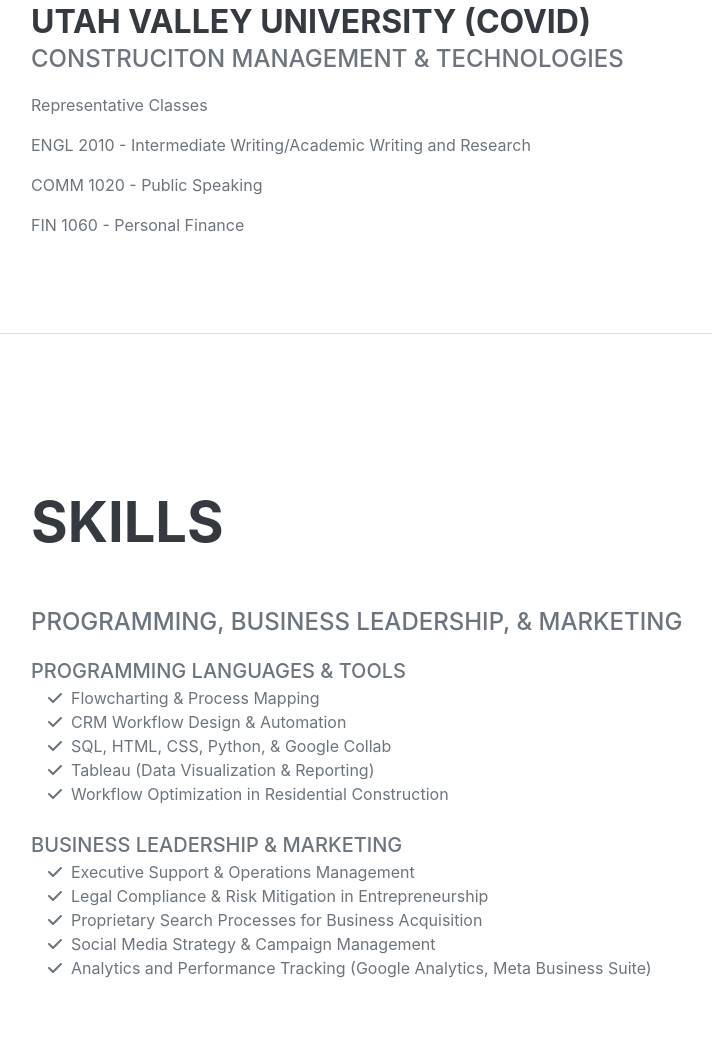
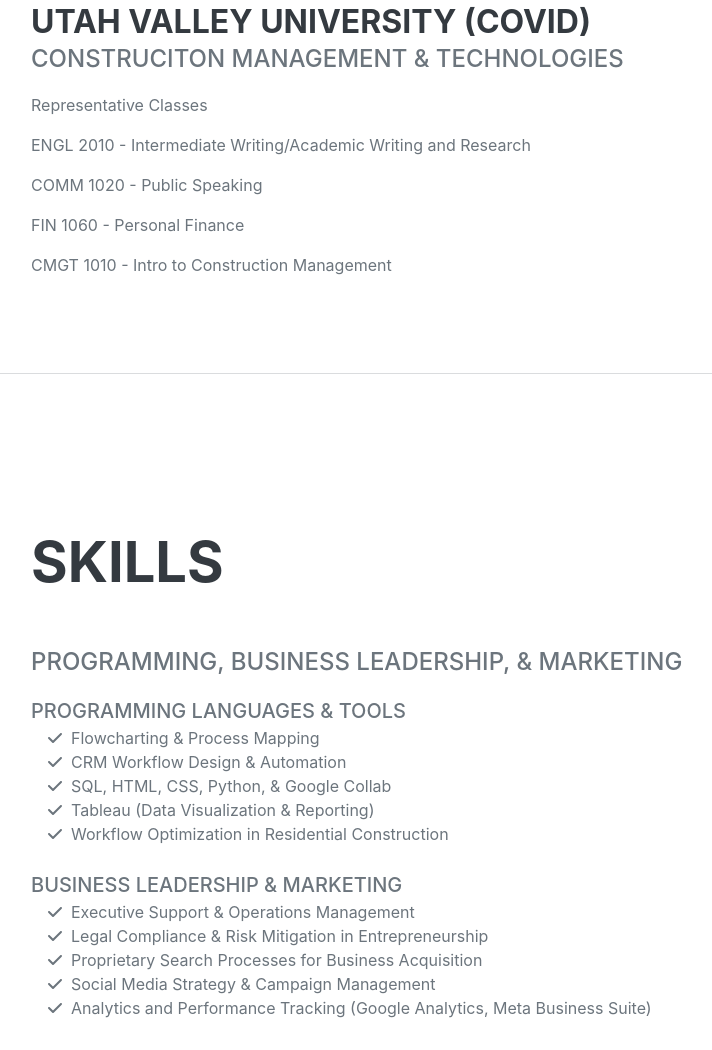
Before and after one commit to tydickson/IS201-Final-Project, a plain HTML site: page index.html in a window 1280 px wide. Shown: the part 3024-4074 px from the top of the page, without its empty margins (289-1001 px from the left). Drawn offline with nearby package versions, Linux system fonts and the light colour scheme; a web font is replaced by a local one.

Commit message:
Add files via upload

```diff
--- a/index.html
+++ b/index.html
@@ -141,6 +141,7 @@
                             <p>    ENGL 2010 - Intermediate Writing/Academic Writing and Research</p>
                             <p>    COMM 1020 - Public Speaking</p>
                             <p>    FIN 1060 - Personal Finance</p>
+                            <p>    CMGT 1010 - Intro to Construction Management</p>
                         </div>
                         <div class="flex-shrink-0"><span class="text-primary">August 2020 - May 2021</span></div>
                     </div>
```
